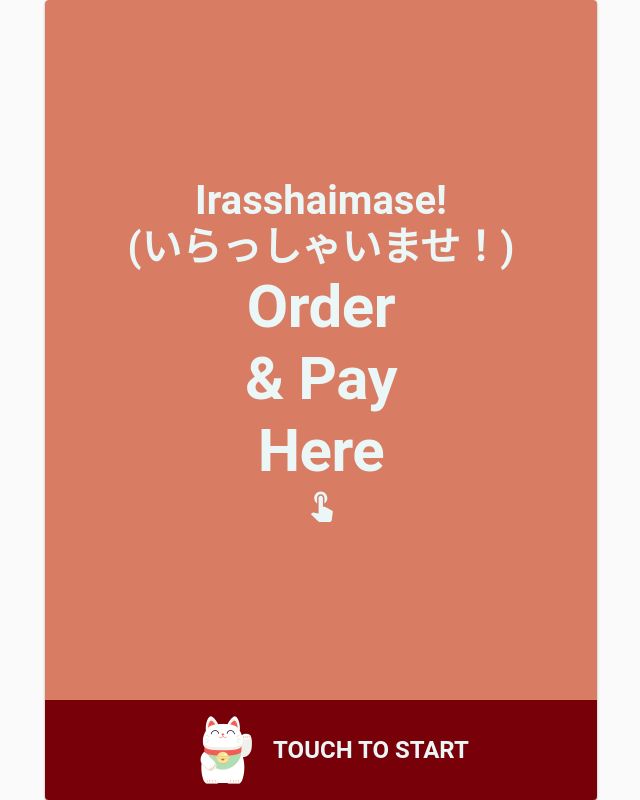
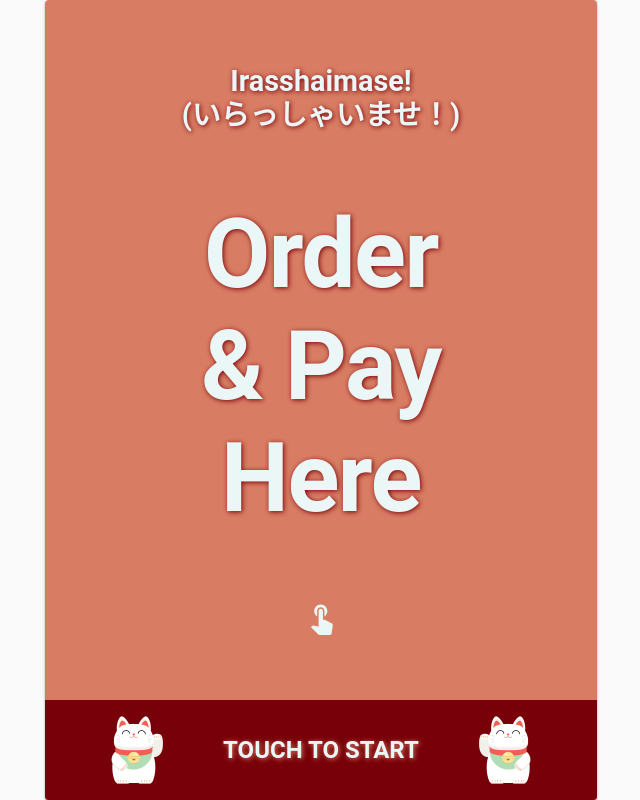
Before and after one commit to jmtblei/irasshaimasekioskfullstack, a React (Create React App) app in the folder frontend/: page / in a window 1280 px wide. Shown: the whole page, without its empty margins (319-959 px from the left). Built offline with nearby package versions, Linux system fonts and the light colour scheme.

Commit message:
slight style

```diff
--- a/frontend/src/App.js
+++ b/frontend/src/App.js
@@ -10,17 +10,20 @@ import HomeScreen from "./screens/HomeScreen";
 const theme = createMuiTheme({
   typography: {
     h1: {
-      fontWeight: "bold"
+      fontWeight: "bold",
+      textShadow: "1px 1px 5px #780109",
     },
     h2: {
-      fontWeight: "bold"
+      fontWeight: "bold",
     },
     h3: {
-      fontSize: "2.5rem",
+      fontSize: "1.8rem",
       fontWeight: "bold",
+      textShadow: "1px 1px 5px #780109",
     },
     h5: {
       fontWeight: "bold",
+      textShadow: "1px 1px 5px #D87C63",
     },
   },
   palette: {
--- /dev/null
+++ b/frontend/src/components/Bottom.js
@@ -0,0 +1,31 @@
+import React from 'react';
+import {
+    Typography,
+} from "@material-ui/core";
+import { useStyles } from "../styles";
+
+export default function Bottom() {
+    const styles = useStyles();
+    return (
+        <>
+            <img
+                src="/images/neko.png"
+                alt="Food Order"
+                className={styles.neko}
+            >
+            </img>
+            <Typography
+                component="h5"
+                variant="h5"
+            >
+                TOUCH TO START
+            </Typography>
+            <img
+                src="/images/neko.png"
+                alt="Food Order"
+                className={[styles.nekoflip]}
+            >
+            </img>
+        </>
+    );
+}
--- a/frontend/src/components/Logo.js
+++ /dev/null
@@ -1,14 +0,0 @@
-import React from 'react';
-import { useStyles } from "../styles";
-
-export default function Logo() {
-    const styles = useStyles();
-    return (
-        <img
-            src="/images/neko.png"
-            alt="Food Order"
-            className={styles.largeLogo}
-        >
-        </img>
-    );
-}
--- a/frontend/src/screens/HomeScreen.js
+++ b/frontend/src/screens/HomeScreen.js
@@ -3,12 +3,12 @@ import {
     Box,
     Card,
     CardActionArea,
-    Typography
+    Typography,
 } from "@material-ui/core";
 import TouchAppIcon from "@material-ui/icons/TouchApp";
 import { useStyles } from "../styles";
 
-import Logo from "../components/Logo";
+import Bottom from "../components/Bottom";
 
 export default function HomeScreen() {
     const styles = useStyles();
@@ -25,8 +25,8 @@ export default function HomeScreen() {
                             (いらっしゃいませ！)
                         </Typography>
                         <Typography
-                            component="h2"
-                            variant="h2"
+                            component="h1"
+                            variant="h1"
                         >
                             Order <br />
                             & Pay <br />
@@ -35,13 +35,7 @@ export default function HomeScreen() {
                         <TouchAppIcon fontSize="large"></TouchAppIcon>
                     </Box>
                     <Box className={[styles.center, styles.crimson]}>
-                        <Logo large/>
-                        <Typography
-                            component="h5"
-                            variant="h5"
-                        >
-                            TOUCH TO START
-                        </Typography>
+                        <Bottom />
                     </Box>
                 </Box>
             </CardActionArea>
--- a/frontend/src/styles.js
+++ b/frontend/src/styles.js
@@ -27,7 +27,7 @@ export const useStyles = makeStyles((theme) => ({
     },
     center: {
         display: "flex",
-        justifyContent: "center",
+        justifyContent: "space-evenly",
         alignItems: "center",
         textAlign: "center",
     },
@@ -35,7 +35,11 @@ export const useStyles = makeStyles((theme) => ({
         backgroundColor: "#780109",
     },
     //Logo
-    largeLogo: {
+    neko: {
         height: 100,
     },
+    nekoflip: {
+        height: 100,
+        transform: "scaleX(-1)",
+    }
 }));
```
